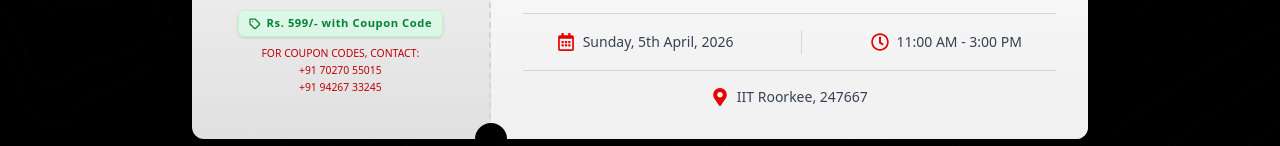
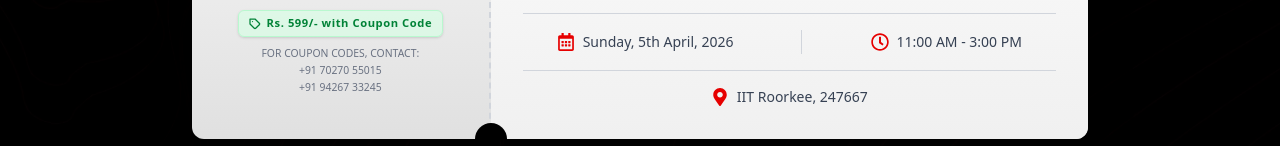
Before and after one commit to TEDxIITR/TEDxIITR2025, a React (Vite) app in the folder frontend/: page /ticket in a window 1280 px wide. Shown: the part 457-603 px from the top of the page. Built offline with nearby package versions, Linux system fonts and the light colour scheme; a web font is replaced by a local one.

Commit message:
add contact numbers in ticket card

```diff
--- a/frontend/src/landing_page/Ticket/TedxBooking.jsx
+++ b/frontend/src/landing_page/Ticket/TedxBooking.jsx
@@ -480,7 +480,7 @@ const TicketCard = ({ leftTitle, leftImage, locationText }) => {
               </svg>
               Rs. {PRICE_COUPON}/- with Coupon Code
             </span>
-            <p className="mt-2 text-[0.65rem] text-red-700 font-medium text-center leading-relaxed">
+            <p className="mt-2 text-[0.65rem] text-gray-500  uppercase  font-medium text-center leading-relaxed">
               FOR COUPON CODES, CONTACT:
               <br />
               +91 70270 55015 <br /> +91 94267 33245
```
